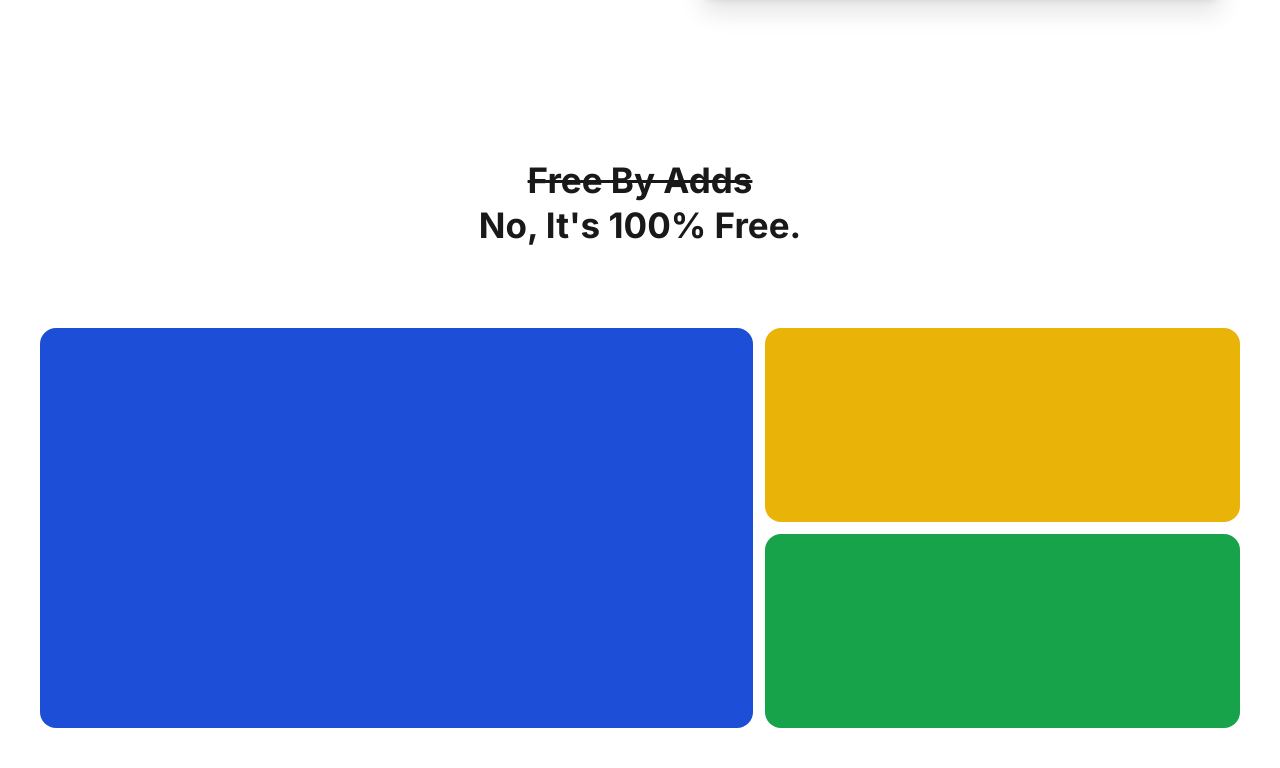
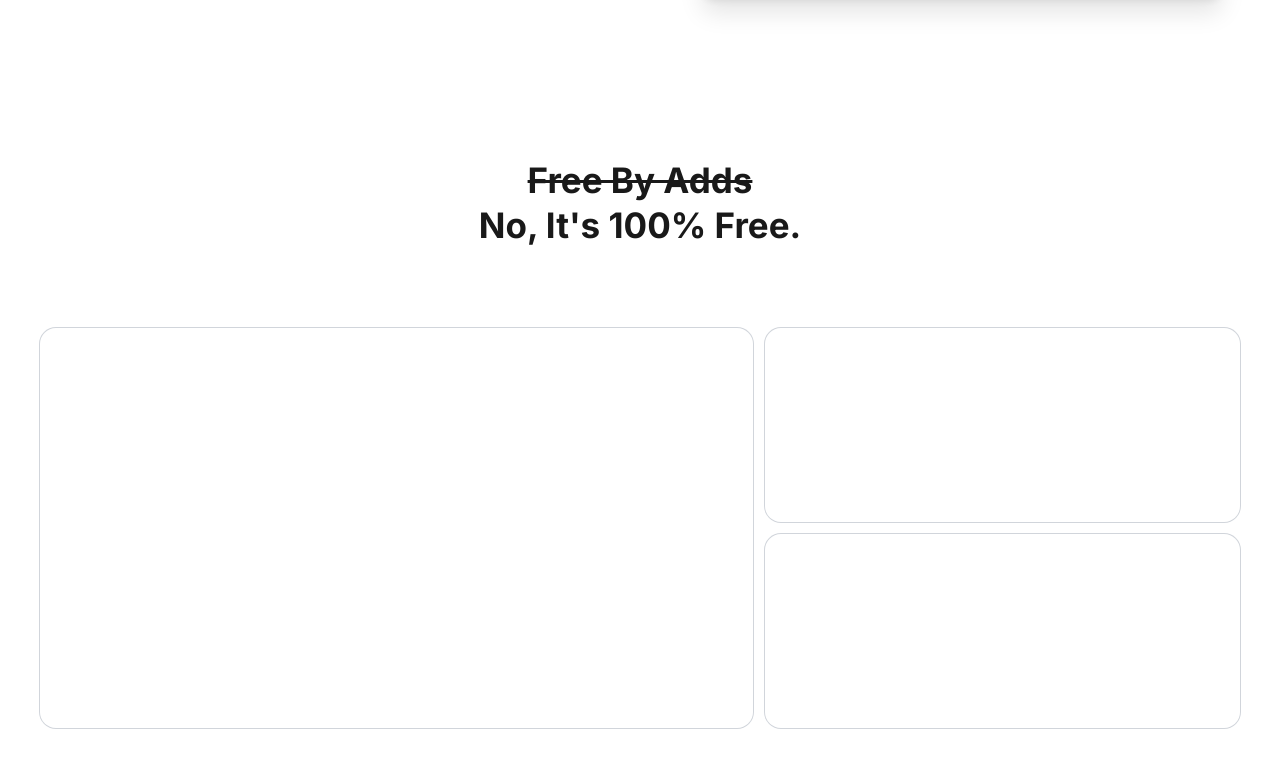
Before and after one commit to kevindermot99/gamezilla, a React (Vite) app: page / in a window 1280 px wide. Shown: the part 3052-3820 px from the top of the page. Built offline with nearby package versions, Linux system fonts and the light colour scheme; grey boxes are pictures that could not be loaded; a web font is replaced by a local one.

Commit message:
why us grid bg removed

```diff
--- a/src/Landing.jsx
+++ b/src/Landing.jsx
@@ -94,15 +94,15 @@ function Landing() {
           No, It's 100% Free.
         </h1>
         <div className='w-full max-w-[1200px] h-[400px] flex gap-3 mt-20'>
-          <div className='w-[60%] h-[100%] bg-blue-700 rounded-2xl'>
+          <div className='w-[60%] h-[100%] ring-1 ring-gray-300 rounded-2xl'>
 
           </div>
           <div className='w-[40%] h-full flex flex-col gap-3'>
-            <div className='h-[50%] w-full bg-yellow-500 rounded-2xl pattern-dots pattern-blue-500 pattern-bg-white
+            <div className='h-[50%] w-full ring-1 ring-gray-300 rounded-2xl pattern-dots pattern-blue-500 pattern-bg-white
   pattern-size-6 pattern-opacity-20 '>
 
             </div>
-            <div className='h-[50%] w-full bg-green-600 rounded-2xl'></div>
+            <div className='h-[50%] w-full ring-1 ring-gray-300 rounded-2xl'></div>
           </div>
         </div>
       </section>
```
